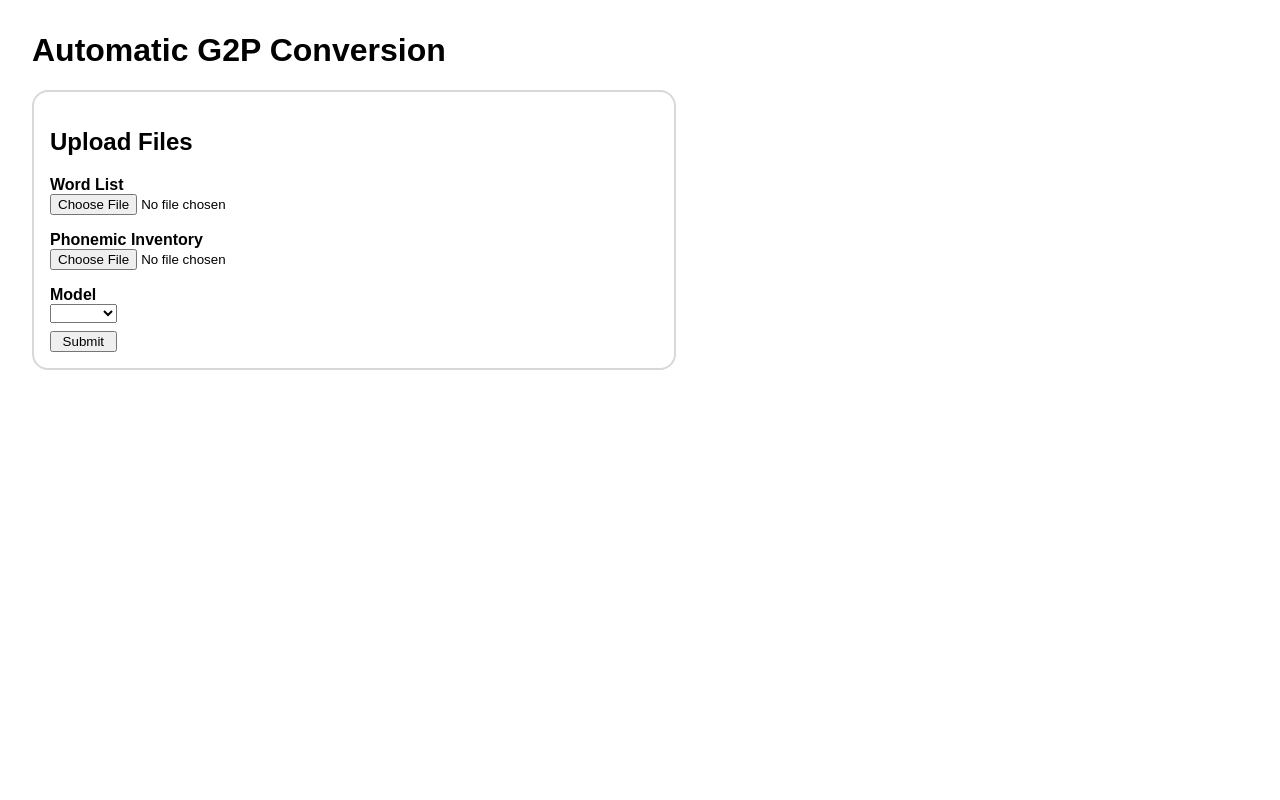
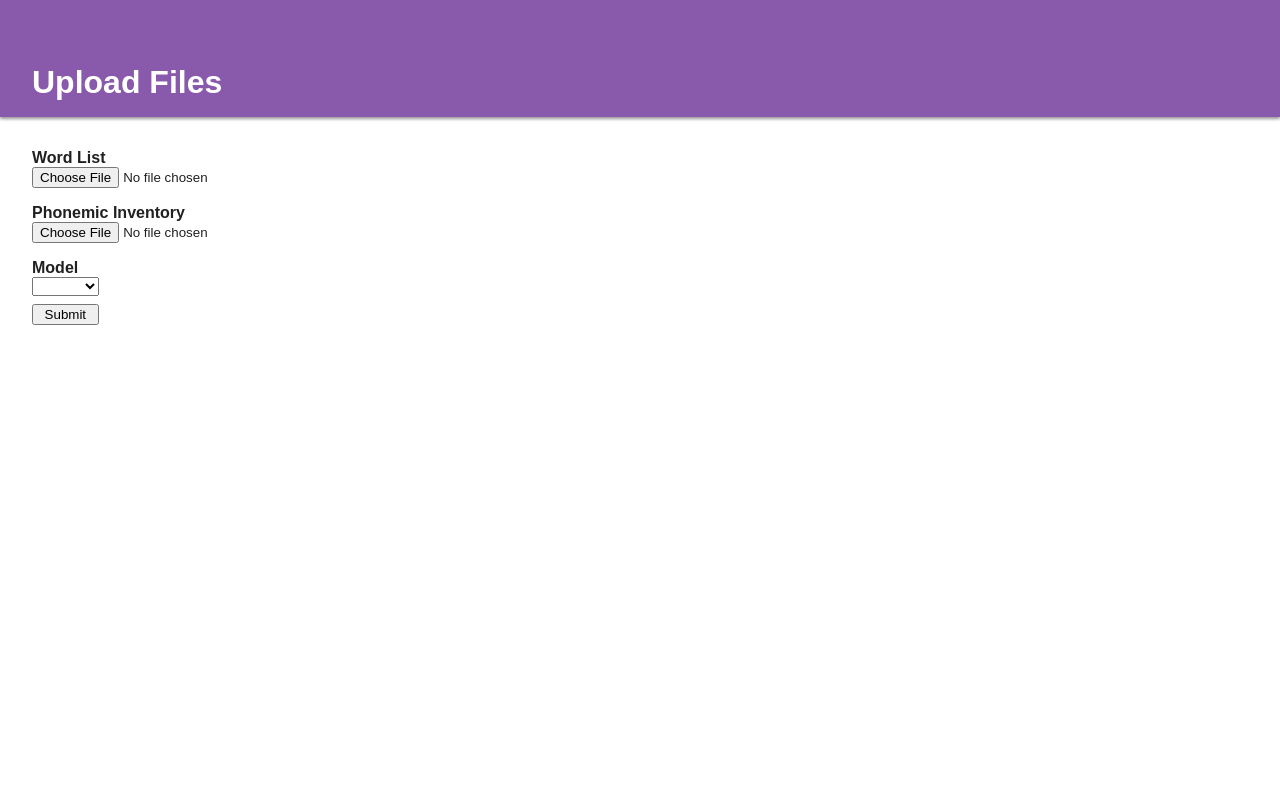
Before and after one commit to LiamGraham/g2p-demo, a Flask app: page / in a window 1280 px wide. Run offline with Flask 2, Linux system fonts and the light colour scheme; lists and menus that the app fills with data are empty; parts of the project's set-up code (start-up, migrations or seed data) failed here and were passed over.

Commit message:
Improve style

```diff
--- a/server.py
+++ b/server.py
@@ -1,4 +1,4 @@
-from flask import Flask, render_template, request, redirect, url_for
+from flask import Flask, render_template, request, redirect, url_for, send_from_directory
 from werkzeug.utils import secure_filename
 import glob
 import os
@@ -35,7 +35,7 @@ def generate_id():
 
 
 def get_lexicon_path(lex_id):
-    return os.path.join(LEXICON_FOLDER, lex_id)
+    return os.path.join(LEXICON_FOLDER, lex_id) + ".lex"
 
 
 def save_file(storage):
@@ -46,7 +46,7 @@ def save_file(storage):
 
 def save_lexicon(lexicon):
     lex_id = generate_id()
-    filename = os.path.join(LEXICON_FOLDER, lex_id)
+    filename = get_lexicon_path(lex_id)
     with open(filename, "w") as f:
         for entry in lexicon:
             f.write(str(entry) + "\n")
@@ -75,10 +75,15 @@ def index():
         return render_template("index.html", models=model_names)
 
 
-@app.route("/lexicon/<lex_id>", methods=["GET", "POST"])
+@app.route("/lexicon/<lex_id>")
 def show_lexicon(lex_id):
-    if request.method == "POST":
-        pass
-    else:
-        lexicon = load_lexicon(lex_id)
-        return render_template("lexicon.html", lexicon=lexicon)
+    lexicon = load_lexicon(lex_id)
+    return render_template("lexicon.html",
+        lexicon=lexicon,
+        download=url_for("send_lexicon", lex_id=lex_id)
+    )
+
+@app.route("/lexicon/<lex_id>/download")
+def send_lexicon(lex_id):
+    filename = lex_id + ".lex"
+    return send_from_directory(LEXICON_FOLDER, filename, as_attachment=True)
--- a/static/style.css
+++ b/static/style.css
@@ -1,27 +1,49 @@
-html {
+html, body {
   font-family: sans-serif;
+  padding: 0;
+  margin: 0;
+  height: 100%;
+  width: 100%;
+  color: var(--text-grey)
 }
 
 :root {
   --light-grey: rgb(216, 216, 216);
   --mid-grey: rgb(233, 233, 233);
+  --text-grey: rgb(32, 32, 32);
+  --purple: #895aab;
+  --light-purple: #f5e6ff;
 }
 
-body {
-  padding: 0;
-  margin: 2em;
+
+a {
+  color: inherit;
+  margin-bottom: 1em;
+}
+
+a:visited {
+  color: inherit;
+}
+
+header {
+  width: 100%;
+  background-color: var(--purple);
+  display: flex;
+  padding: 0 2em;
+  box-sizing: border-box;
+  box-shadow: 0 2px 3px rgba(0, 0, 0, 0.411);
+  color: white;
+}
+
+header h1 {
+  margin-top: 2em;
+  margin-bottom: 0.5em;
 }
 
 .main-wrapper {
   display: flex;
   flex-flow: column;
-}
-
-.form-wrapper {
-  padding: 1em;
-  border-radius: 1em;
-  max-width: 50%;
-  border: 2px solid var(--light-grey);
+  margin: 2em;
 }
 
 .pron-table {
@@ -41,7 +63,7 @@ td, th {
 }
 
 tr:hover {
-  background-color: var(--mid-grey);
+  background-color: var(--light-purple);
 }
 
 form {
@@ -67,3 +89,11 @@ label {
   display: flex;
   flex-flow: column;
 }
+
+.link-wrapper {
+  margin-bottom: 1em;
+}
+
+.link-wrapper a {
+  margin-right: 1em;
+}
--- a/templates/index.html
+++ b/templates/index.html
@@ -9,13 +9,11 @@
 </head>
 
 <body>
-  <h1>Automatic G2P Conversion</h1>
+  <header>
+    <h1>Upload Files</h1>
+  </header>
 
   <div class="main-wrapper">
-
-
-    <div class="form-wrapper">
-      <h2>Upload Files</h2>
       <form method="post" enctype="multipart/form-data">
         <div class="form-item">
           <label for="word-list">
@@ -45,7 +43,6 @@
         </div>
         <input type="submit" value="Submit">
       </form>
-    </div>
   </div>
 </body>
 
```
Also changed, not shown: templates/lexicon.html (+10 -0 lines).
